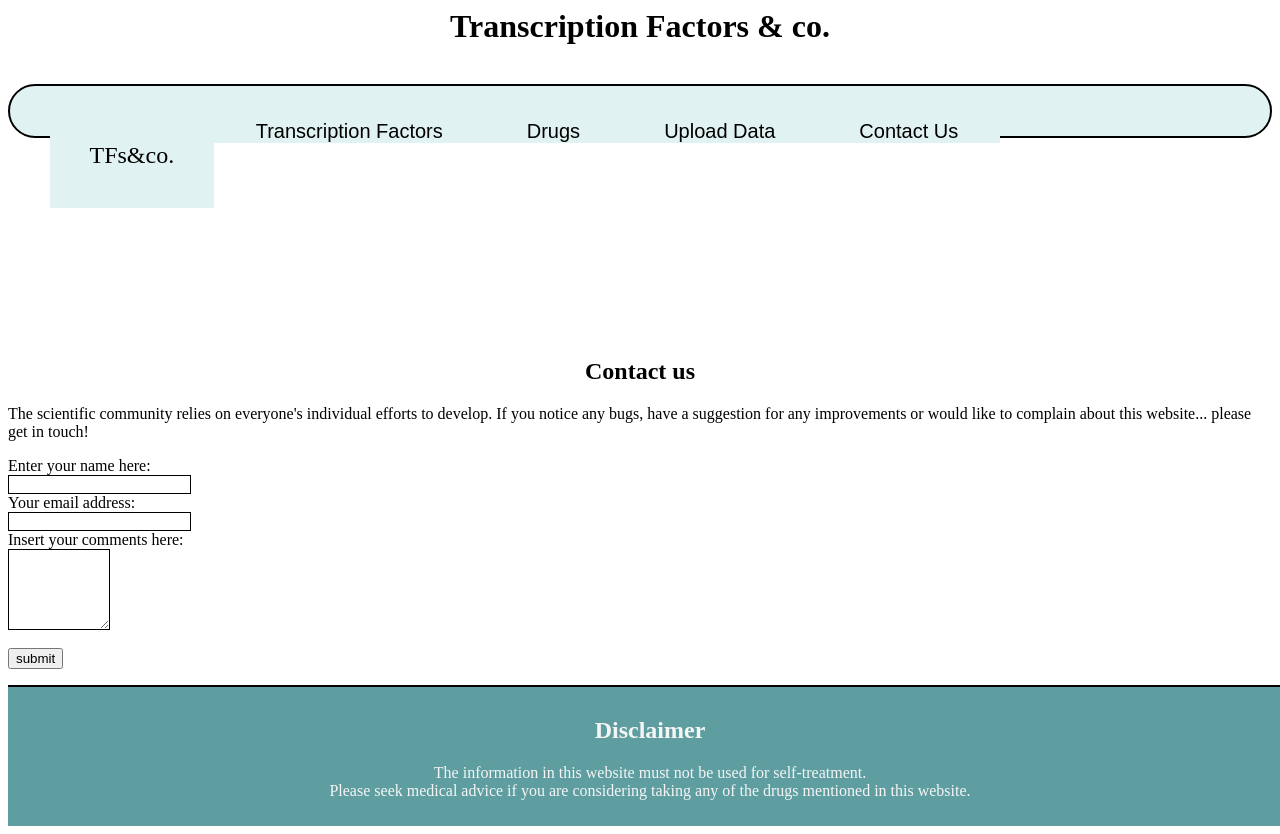
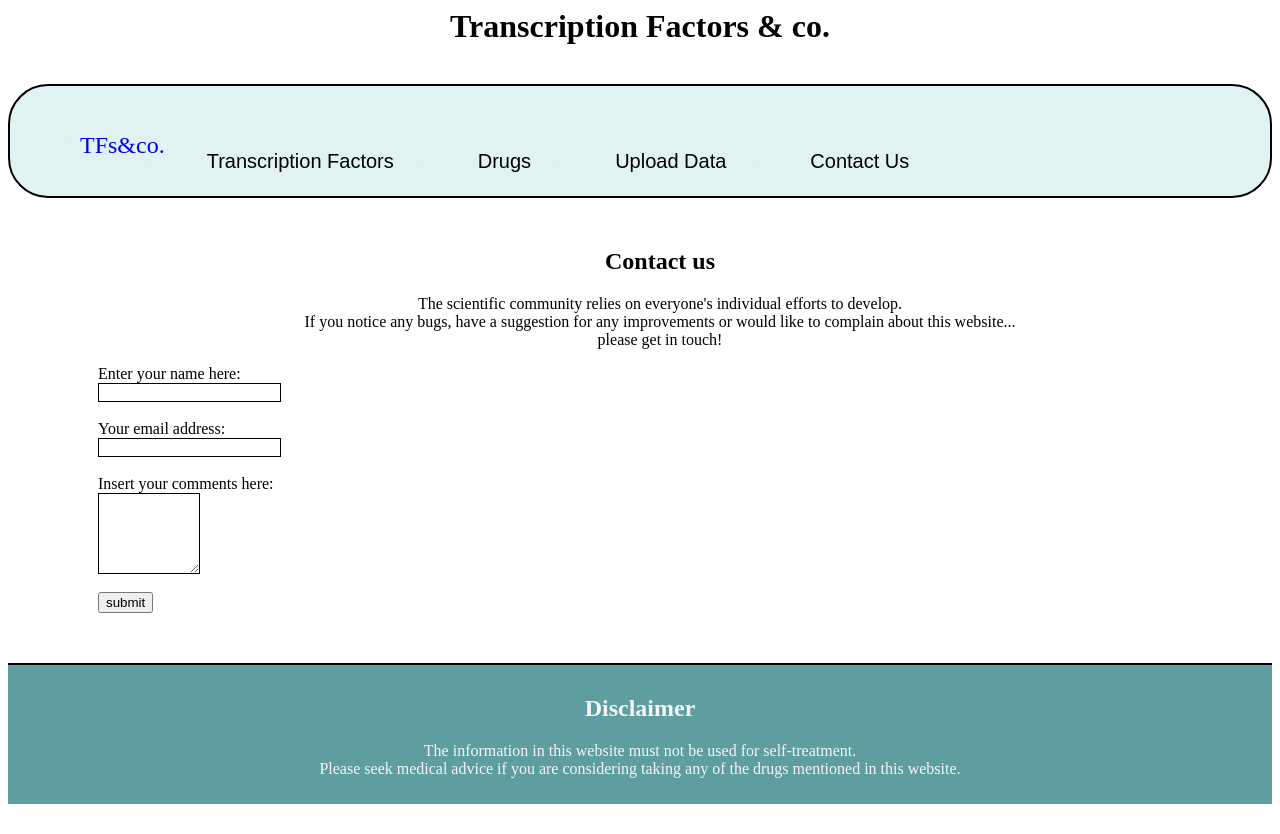
Before and after one commit to aelezi01/cleanTFsite, a Flask app: page /contactus/ in a window 1280 px wide. After the commit the page ends 804 px from the top, so only its background shows below. Run offline with Flask 2, Linux system fonts and the light colour scheme.

Commit message:
ae 22:27 19/02

```diff
--- a/static/styles/layout.css
+++ b/static/styles/layout.css
@@ -5,12 +5,12 @@
     background-color: #e0f2f1;
     border: 2px solid black;
     border-radius: 40px;
+    padding: 30px;
 }
 
 .mainMenuLi {
     float: left;
     background-color:  #e0f2f1;
-    margin: 0px;
     padding-top: 0px;
 }
 
@@ -18,8 +18,7 @@
     font-size: 24px;
     text-decoration: none;
     display: block;
-    padding: 39.5px;
-    background-color: #e0f2f1;
+    background-color: #e0f2f1;s
     color: black;
     float: left;
     border-radius: 40px black;
@@ -55,14 +54,14 @@ footer {
     display: -ms-inline-flexbox;
     border-top: 2px solid black;
     bottom: 0%;
-    width: 100%;
     margin-top: auto;
 }
 
 /* extras */
 
-.space {
-    height: 200px;
+.contentMargin {
+    margin: 50px;
+    padding-left: 40px;
 }
 
 /* Home page */
@@ -81,10 +80,11 @@ footer {
     color: teal;
     font-family: 'Open sans', sans-serif;
     text-align: center;
-    border: 2px solid black;
+    border: 1px solid black;
     border-radius: 25px;
-    padding-top: 10px;
+    padding: 20px;
     padding-bottom: 40px;
+    margin: 30px auto;
 }
 
 
@@ -107,6 +107,8 @@ footer {
 
 @media (min-width: 576px) {
 
+}
+
 /* Medium devices (tablets, 768px and up) */
 
 @media (min-width: 768px) {
@@ -117,11 +119,16 @@ footer {
 
     #sidebar {width:30%; float:right; }
 
+    #footer {width:100%; margin-bottom: 0%;}
+}
+
 /* Large devices (desktops, 992px and up) */
 
 @media (min-width: 992px) {
 
     #wrapper {width:90%;  margin: 0 auto; }
+
+    #footer {width:100%; margin-bottom: 0%;}
 }
 
 /* Extra large devices (large desktops, 1200px and up) */
@@ -130,4 +137,6 @@ footer {
 
     #wrapper {width:90%;  margin: 0 auto; }
 
+    #footer {width:100%; margin-bottom: 0%;}
+
 }
--- a/templates/basicLayout.html
+++ b/templates/basicLayout.html
@@ -26,8 +26,6 @@
             <li class="mainMenuLi"><a href="{{ url_for('contactus') }}" class="linksMainMenu">Contact Us</a></li>
             </ul>
         </div>
-
-        <div class="space"></div>
     </head>
 
     <body>
--- a/templates/contactus.html
+++ b/templates/contactus.html
@@ -2,12 +2,13 @@
 
 {% block content %}
 
-<div class="container-3">
-    <div>
-      <h2 style="text-align: center; color: black;">Contact us</h2>
-      <p>The scientific community relies on everyone's individual efforts to develop.
+<div class="contentMargin">
+  <div class="container-3">
+    <div style="text-align: center;">
+      <h2>Contact us</h2>
+      <p>The scientific community relies on everyone's individual efforts to develop. <br>
         If you notice any bugs, have a suggestion for any improvements or would like to complain about
-        this website... please get in touch!
+        this website... <br> please get in touch!
       </p>
     </div>
 
@@ -15,11 +16,11 @@
     <form action="#" method='post'>
       <div>
         <label for="name">Enter your name here:</label><br>
-        <input type="text" id="name" name="nm" required style="border: 1px solid black;"><br>
+        <input type="text" id="name" name="nm" required style="border: 1px solid black;"><br><br>
       </div>
       <div>
         <label for="email">Your email address:</label><br>
-        <input type="email" name="email" id="email" required style="border: 1px solid black;"><br>
+        <input type="email" name="email" id="email" required style="border: 1px solid black;"><br><br>
       </div>
       <div>
         <label for="comments">Insert your comments here:</label><br>
@@ -30,6 +31,8 @@
         <input type="submit" value="submit">
       </div>
     </form>
+  </div>
 </div>
 
+
 {% endblock %}
```
Also changed, not shown: templates/TF_search.html (+8 -7 lines), templates/drugs_search.html (+8 -5 lines), templates/upload_data.html (+6 -3 lines).
